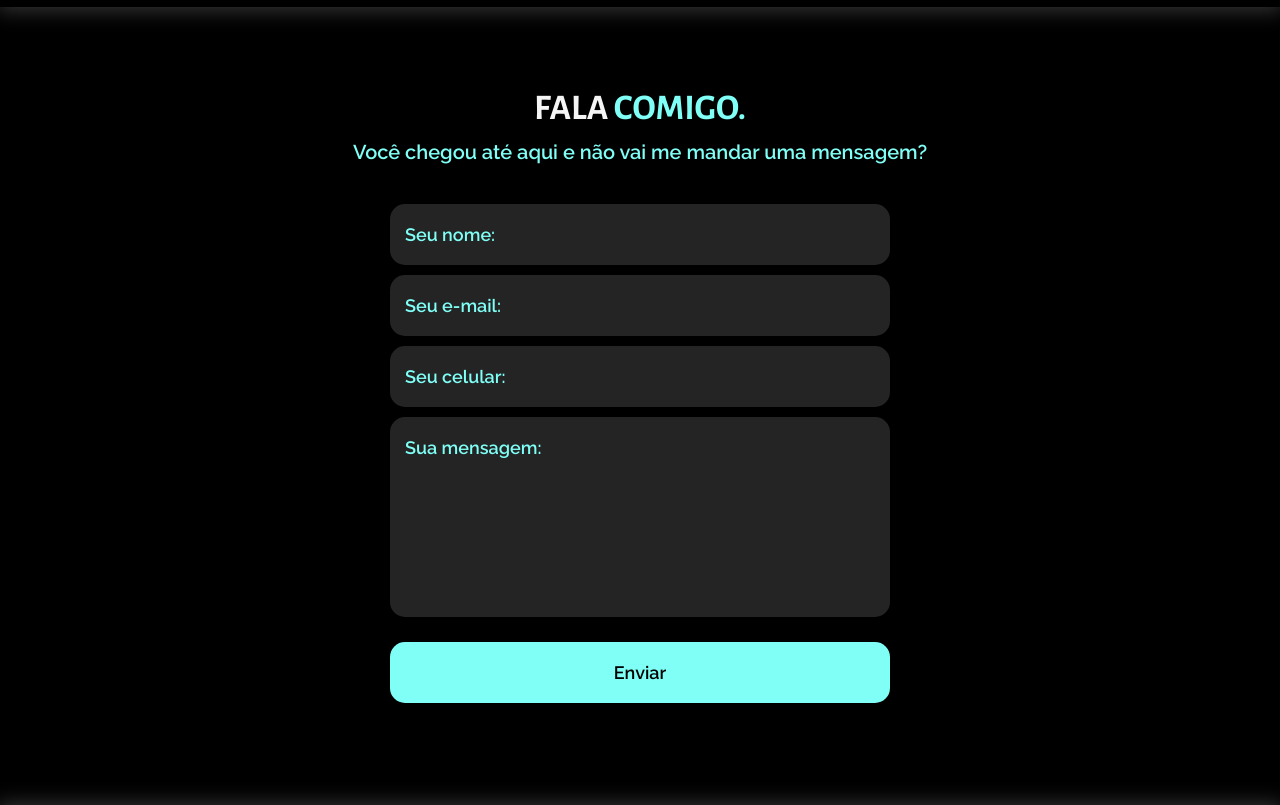
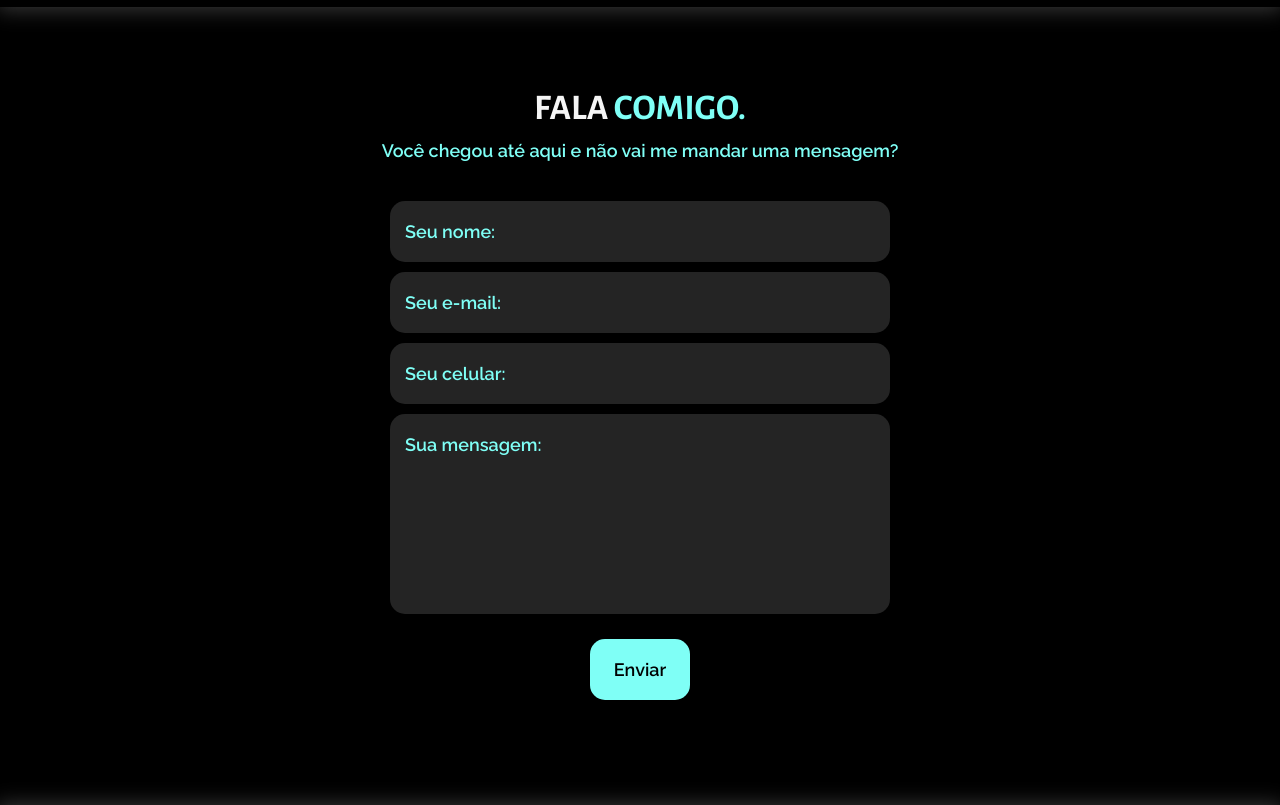
Before and after one commit to ArturNobreDias/Portfolio-novo, a plain HTML site: page index.html in a window 1280 px wide. Shown: the part 3380-4185 px from the top of the page. Drawn offline with nearby package versions, Linux system fonts and the light colour scheme; files whose address does not match are found by name.

Commit message:
ajuste no formulario

```diff
--- a/style.css
+++ b/style.css
@@ -407,7 +407,7 @@ section.formulario {
 section.formulario h3 {
   color: #7ffff6;
   padding-top: 10px;
-  font-size: 20px;
+  font-size: 18px;
   text-align: center;
 }
 
@@ -452,6 +452,7 @@ form .btn-enviar {
 }
 
 form .btn-enviar input {
+  width: 100px;
   background-color: #7ffff6;
   color: #000;
   font-weight: 700;
```
